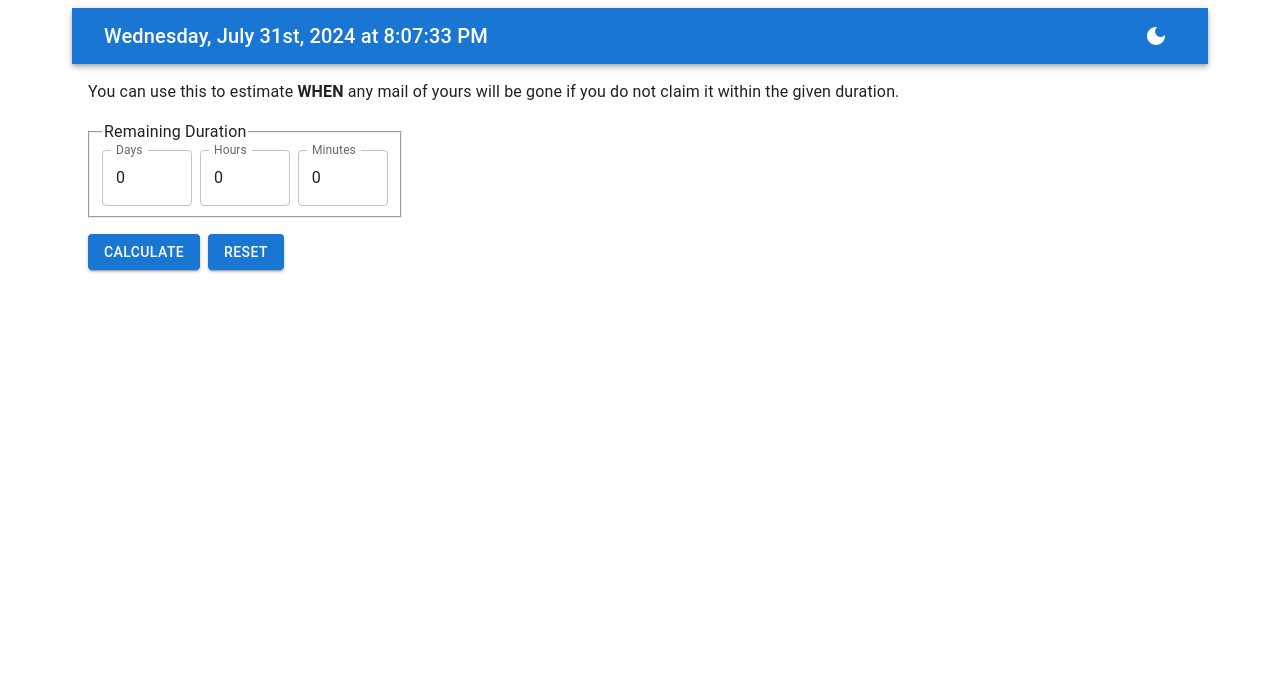
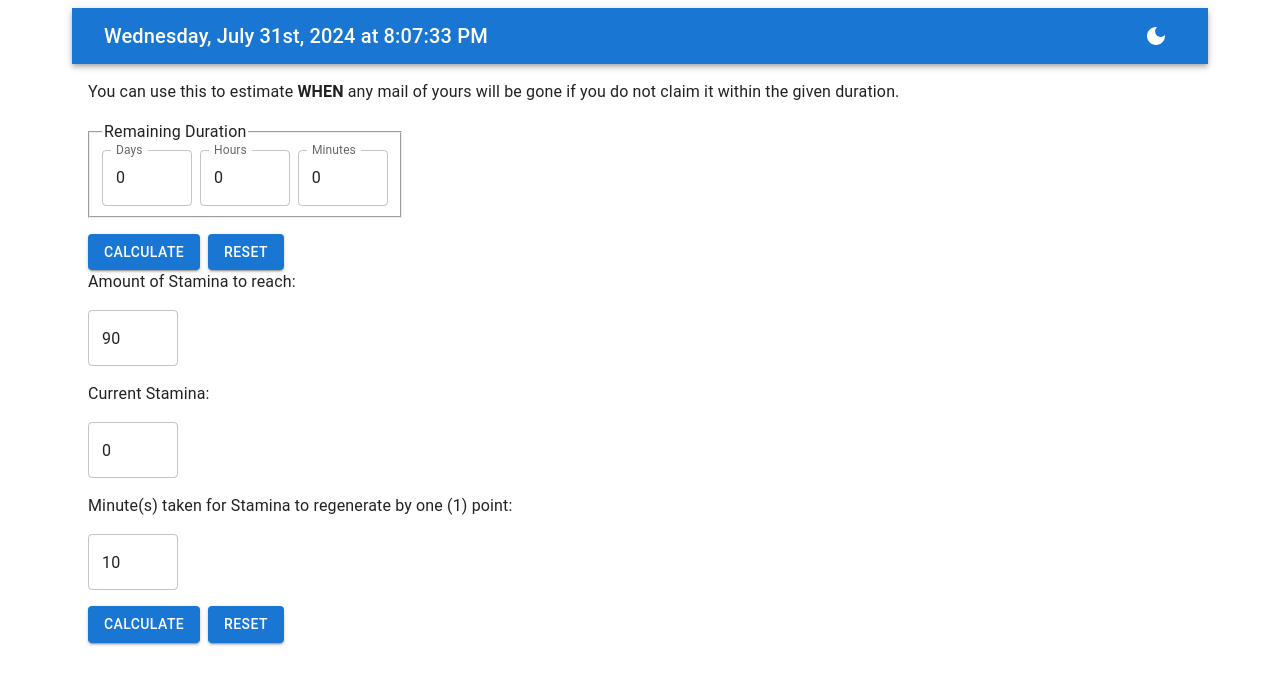
Before and after one commit to baxterjimuk/gtimer, a React (Vite) app: page / in a window 1280 px wide. Shown: the top 684 px of the page. Built offline with nearby package versions, Linux system fonts and the light colour scheme.

Commit message:
StaminaTimeCalculator done but without validation

```diff
--- a/package.json
+++ b/package.json
@@ -3,7 +3,6 @@
   "private": true,
   "version": "0.0.0",
   "type": "module",
-  "homepage": "https://samuelbaxter.my",
   "scripts": {
     "dev": "vite",
     "build": "vite build",
--- a/src/App.jsx
+++ b/src/App.jsx
@@ -8,6 +8,7 @@ import useMediaQuery from '@mui/material/useMediaQuery';
 import { createContext, useContext, useMemo, useState } from "react";
 import { format } from 'date-fns/format';
 import EtaCalculator from "./components/EtaCalculator";
+import StaminaTimeCalculator from "./components/StaminaTimeCalculator";
 
 const ColorModeContext = createContext({ toggleColorMode: () => { } });
 
@@ -32,6 +33,7 @@ function MyApp() {
         {/* Do it here first. later extract to it's own component. */}
         <Box sx={{ m: 2 }}>
           <EtaCalculator />
+          <StaminaTimeCalculator />
         </Box>
       </Box>
     </Container>
--- /dev/null
+++ b/src/components/StaminaTimeCalculator.jsx
@@ -0,0 +1,75 @@
+import { Stack, Typography, Button } from "@mui/material";
+import NumberInput from "./NumberInput";
+import { useState } from "react";
+import { format } from 'date-fns/format';
+import { add } from 'date-fns';
+
+export default function StaminaTimeCalculator() {
+  // const [maxStamina, setMaxStamina] = useState();
+  // const [currentStamina, setCurrentStamina] = useState();
+  // const [oneStaminaDuration, setOneStaminaDuration] = useState();
+  const [val, setVal] = useState({ maxStamina: 90, currentStamina: 0, oneStaminaDuration: 10 });
+  const [result, setResult] = useState();
+
+  const handleChange = (max) => (e) => {
+    const numbered = Number(e.target.value);
+    if (isNaN(numbered)) {
+      setVal({ ...val, [e.target.name]: 0 });
+    } else {
+      if (Number.isInteger(numbered)) {
+        if (numbered < 0) {
+          setVal({ ...val, [e.target.name]: 0 });
+        } else if (numbered > max) {
+          setVal({ ...val, [e.target.name]: max });
+        } else {
+          setVal({ ...val, [e.target.name]: numbered });
+        }
+      } else {
+        setVal({ ...val, [e.target.name]: 0 });
+      }
+    }
+  }
+
+  return (
+    <Stack spacing={2}>
+      <Typography variant="body1" gutterBottom>
+        Amount of Stamina to reach:
+      </Typography>
+      <NumberInput id='max-stamina-input' name="max-stamina" value={val.maxStamina} handleChange={handleChange(90)} />
+      <Typography variant="body1" gutterBottom>
+        Current Stamina:
+      </Typography>
+      <NumberInput id='current-stamina-input' name="current-stamina" value={val.currentStamina} handleChange={handleChange(90)} />
+      <Typography variant="body1" gutterBottom>
+        Minute(s) taken for Stamina to regenerate by one (1) point:
+      </Typography>
+      <NumberInput id='one-stamina-duration-input' name="one-stamina-duration" value={val.oneStaminaDuration} handleChange={handleChange(59)} />
+      <Stack direction="row" spacing={1}>
+        <Button
+          variant="contained"
+          sx={{ width: "fit-content" }}
+          onClick={() => setVal(add(new Date(), { minutes: ((val.maxStamina - val.currentStamina) * val.oneStaminaDuration) }))}
+        >
+          Calculate
+        </Button>
+        <Button
+          variant="contained"
+          sx={{ width: "fit-content" }}
+          onClick={() => {
+            setVal(({ maxStamina: 90, currentStamina: 0, oneStaminaDuration: 10 }));
+            setResult(null);
+          }}
+        >
+          Reset
+        </Button>
+      </Stack>
+      {result &&
+        <Typography variant="body1" gutterBottom>
+          Based on the clock shown in the title,
+          Stamina is estimated to be <strong>{val.maxStamina}</strong>
+          by <strong>{format(result, 'PPPPpp')}</strong>
+        </Typography>
+      }
+    </Stack>
+  )
+}
```
Also changed, not shown: 1 other file (tests, documents, lock files or other folders).
